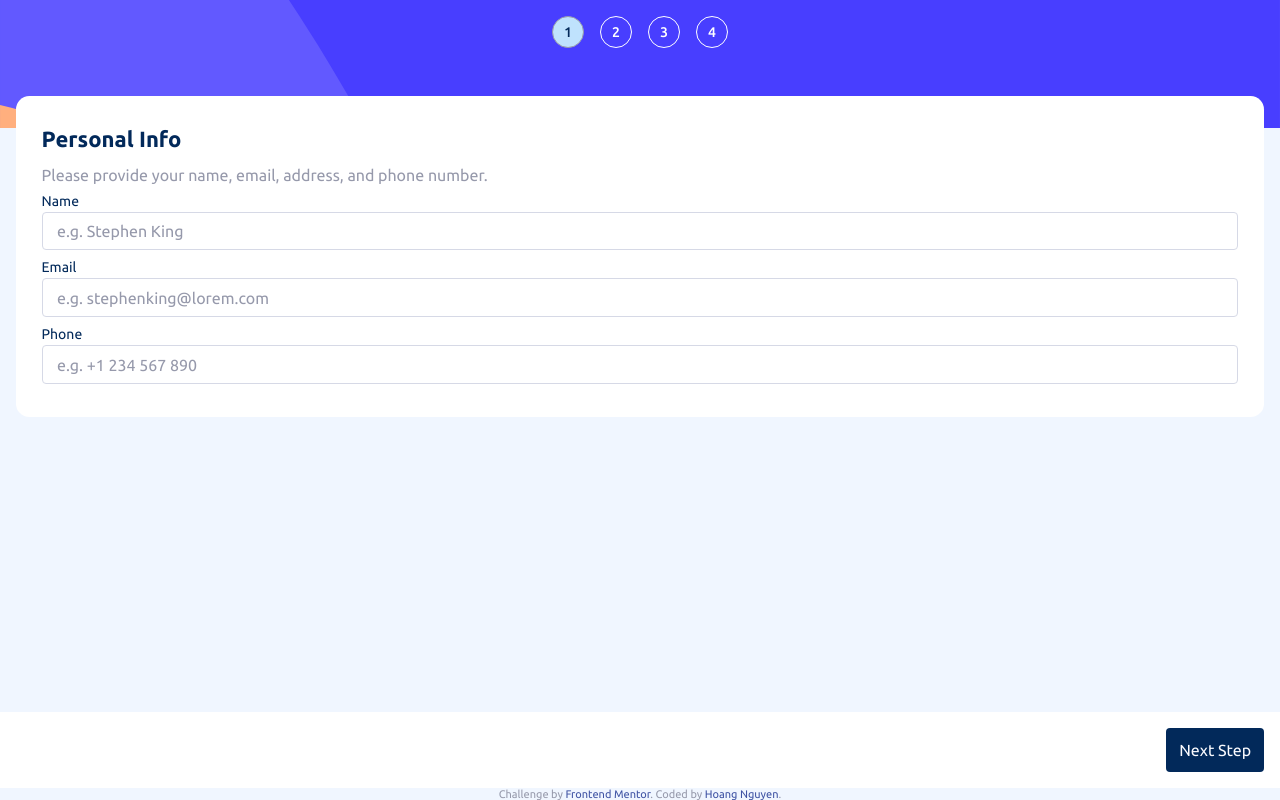
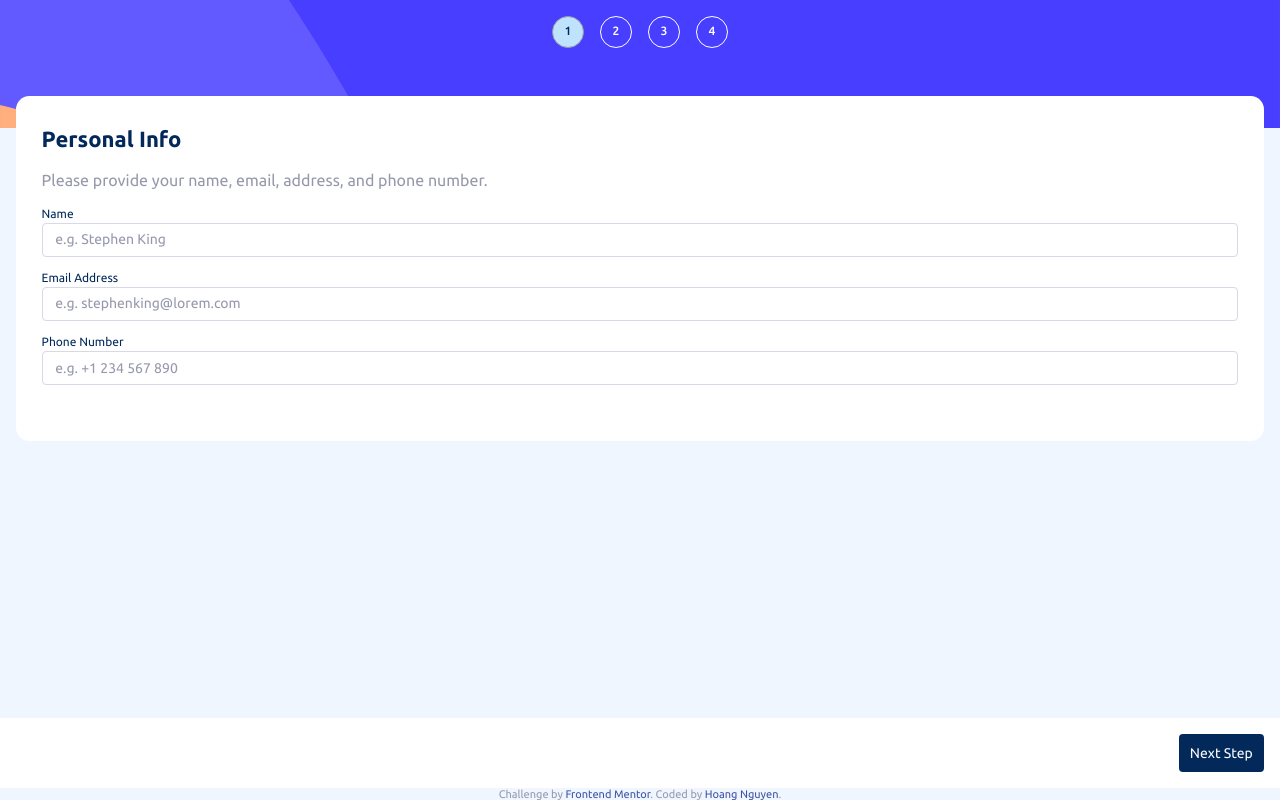
Before and after one commit to mmxcrono/multistep-form, a React (Vite) app in the folder multi-step-form-react/: page / in a window 1280 px wide. Built offline with nearby package versions, Linux system fonts and the light colour scheme.

Commit message:
feat: Add requirements for inputs. Wait for store dispatch in tests

```diff
--- a/multi-step-form-react/src/enums/FormText.ts
+++ b/multi-step-form-react/src/enums/FormText.ts
@@ -1,8 +1,11 @@
 export enum FormText {
+  NameId = 'name',
   NameLabel = 'Name',
   NamePlaceholder = 'e.g. Stephen King',
-  EmailLabel = 'Email',
+  EmailId = 'email',
+  EmailLabel = 'Email Address',
   EmailPlaceholder = 'e.g. stephenking@lorem.com',
-  PhoneLabel = 'Phone',
+  PhoneId = 'phone',
+  PhoneLabel = 'Phone Number',
   PhonePlaceholder = 'e.g. +1 234 567 890',
 }
--- a/multi-step-form-react/src/features/signUp/PersonalInfo.tsx
+++ b/multi-step-form-react/src/features/signUp/PersonalInfo.tsx
@@ -1,81 +1,84 @@
-import { useState } from 'react';
-import { styled } from 'styled-components';
+import React, { FormEvent, useState } from 'react';
 
-import { selectPersonalInfo } from '@/features/signUp/signUpSlice';
-import { useAppSelector } from '@/app/hooks';
-import { StyledLabel, StyledTitle } from '@/styled-components/TextStyles';
+import {
+  nextStep,
+  selectPersonalInfo,
+  submitPersonalInfo,
+} from '@/features/signUp/signUpSlice';
+import { useAppDispatch, useAppSelector } from '@/app/hooks';
+import {
+  StyledDescription,
+  StyledLabel,
+  StyledTitle,
+} from '@/styled-components/TextStyles';
 import { StyledInput } from '@/styled-components/InputStyles';
 import { FormText } from '@/enums/FormText';
 import { AppText } from '@/enums/AppText';
-
-const Container = styled.div`
-  background-color: white;
-  border-radius: var(--br-500);
-  padding: 1.6em;
-  margin: 1em;
-`;
+import { FormContainer } from '@/styled-components/ContainerStyles';
 
 export const PersonalInfo: React.FC = () => {
   const personalInfo = useAppSelector(selectPersonalInfo);
 
-  const [name, setName] = useState(personalInfo.name);
-  const [email, setEmail] = useState(personalInfo.email);
-  const [phone, setPhone] = useState(personalInfo.phone);
+  const dispatch = useAppDispatch();
 
-  const onNameChange = (event: React.ChangeEvent<HTMLInputElement>): void => {
-    setName(event.target.value);
+  const handleSubmit = async (event: FormEvent<HTMLFormElement>) => {
+    event.preventDefault();
+    dispatch(submitPersonalInfo(formData));
+    dispatch(nextStep());
   };
 
-  const onEmailChange = (event: React.ChangeEvent<HTMLInputElement>): void => {
-    setEmail(event.target.value);
-  };
+  const [formData, setFormData] = useState(personalInfo);
 
-  const onPhoneChange = (event: React.ChangeEvent<HTMLInputElement>): void => {
-    setPhone(event.target.value);
+  const handleInputChange = (
+    event: React.ChangeEvent<HTMLInputElement>,
+  ): void => {
+    const { name, value } = event.target;
+    setFormData((prevData) => {
+      return { ...prevData, [name]: value };
+    });
   };
 
   return (
     <>
-      <Container>
+      <FormContainer onSubmit={handleSubmit}>
         <StyledTitle>{AppText.PersonalInfoTitle}</StyledTitle>
-        <p className="description">{AppText.PersonalInfoDescription}</p>
-        <form>
-          <StyledLabel htmlFor={FormText.NameLabel}>
+        <StyledDescription>{AppText.PersonalInfoDescription}</StyledDescription>
+
+        <StyledLabel htmlFor={FormText.NameId}>
           {FormText.NameLabel}
           <StyledInput
-              id={FormText.NameLabel}
-              value={name}
-              onChange={onNameChange}
+            id={FormText.NameId}
+            value={formData.name}
+            onChange={handleInputChange}
             placeholder={FormText.NamePlaceholder}
-              name={FormText.NameLabel}
-              type="text"
+            name={FormText.NameId}
+          />
+          {personalInfo.nameError && <p>{personalInfo.nameError}</p>}
+        </StyledLabel>
+
+        <StyledLabel htmlFor={FormText.EmailId}>
+          {FormText.EmailLabel}
+          <StyledInput
+            id={FormText.EmailId}
+            value={formData.email}
+            onChange={handleInputChange}
+            name={FormText.EmailId}
+            placeholder={FormText.EmailPlaceholder}
           />
         </StyledLabel>
 
-          <StyledLabel htmlFor={FormText.EmailLabel}>
-            {FormText.EmailLabel}
-            <StyledInput
-              id={FormText.EmailLabel}
-              value={email}
-              onChange={onEmailChange}
-              name={FormText.EmailLabel}
-              type="text"
-              placeholder={FormText.EmailPlaceholder}
-            />
-          </StyledLabel>
-          <StyledLabel htmlFor={FormText.PhoneLabel}>
+        <StyledLabel htmlFor={FormText.PhoneId}>
           {FormText.PhoneLabel}
           <StyledInput
-              id={FormText.PhoneLabel}
-              value={phone}
-              onChange={onPhoneChange}
-              name={FormText.PhoneLabel}
-              type="text"
+            id={FormText.PhoneId}
+            value={formData.phone}
+            onChange={handleInputChange}
+            name={FormText.PhoneId}
             placeholder={FormText.PhonePlaceholder}
           />
         </StyledLabel>
-        </form>
-      </Container>
+        <button type="submit"></button>
+      </FormContainer>
     </>
   );
 };
--- a/multi-step-form-react/src/features/signUp/signUpSlice.ts
+++ b/multi-step-form-react/src/features/signUp/signUpSlice.ts
@@ -17,7 +17,7 @@ interface SignUpState {
   currentStep: number;
 }
 
-const initialState: SignUpState = {
+export const initialState: SignUpState = {
   personalInfo: {
     name: '',
     email: '',
@@ -37,11 +37,15 @@ const signUpSlice = createSlice({
       // eslint-disable-next-line @typescript-eslint/no-unused-vars
       state = initialState;
     },
-    submitPersonalInfo(state, action: PayloadAction<PersonalInfo>) {
-      state.personalInfo = action.payload;
+    submitPersonalInfo(state, action: PayloadAction<Partial<PersonalInfo>>) {
+      state.personalInfo = {
+        ...state.personalInfo,
+        ...action.payload,
+      };
     },
     nextStep(state) {
       let isValid = true;
+      console.log('Next Step');
 
       // check if we can move to the next step
       if (state.currentStep === Steps.PersonalInfo) {
@@ -50,6 +54,8 @@ const signUpSlice = createSlice({
         if (!name) {
           state.personalInfo.nameError = Validation.FieldRequired;
           isValid = false;
+        } else {
+          state.personalInfo.nameError = '';
         }
 
         if (!email) {
--- /dev/null
+++ b/multi-step-form-react/src/styled-components/ContainerStyles.ts
@@ -0,0 +1,8 @@
+import { styled } from 'styled-components';
+
+export const FormContainer = styled.form`
+  background-color: white;
+  border-radius: var(--br-500);
+  padding: 1.6em;
+  margin: 1em;
+`;
--- a/multi-step-form-react/src/styled-components/TextStyles.ts
+++ b/multi-step-form-react/src/styled-components/TextStyles.ts
@@ -18,6 +18,10 @@ export const StyledLabel = styled.label`
   font-size: var(--fs-200);
   color: var(--clr-primary-400);
   line-height: 1.5;
-  margin-block: 0.5em;
+  margin-block: 1em;
   display: block;
 `;
+
+export const StyledDescription = styled.p`
+  margin-block: 1em;
+`;
--- a/multi-step-form-react/src/styles/index.scss
+++ b/multi-step-form-react/src/styles/index.scss
@@ -14,9 +14,9 @@
 
   // Font Sizes
   --fs-base: 16px;
-  --fs-200: 0.875rem;
-  --fs-300: 1rem;
-  --fs-400: 1.125rem;
+  --fs-200: 0.75rem;
+  --fs-300: 0.875rem;
+  --fs-400: 1rem;
   --fs-500: 1.375rem;
   --fs-600: 1.75rem;
   --fs-700: 3.25rem;
```
Also changed, not shown: 1 other file (tests, documents, lock files or other folders). Lines whose indentation alone changed are shown as unchanged.
